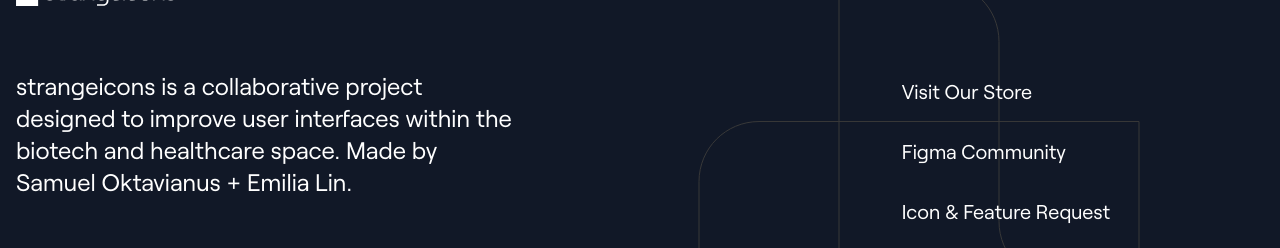
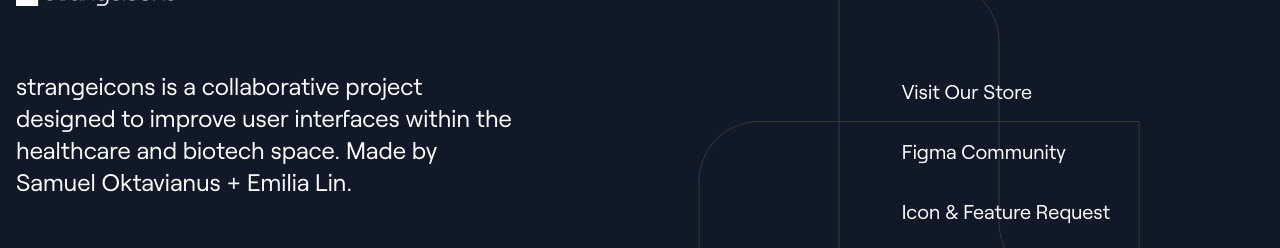
Before and after one commit to indigoscipio/strange-icons, a Next.js app: page / in a window 1280 px wide. Shown: the part 1273-1521 px from the top of the page. Built offline with nearby package versions, Linux system fonts and the light colour scheme; no server answers.

Commit message:
supabase update

```diff
--- a/components/Footer.jsx
+++ b/components/Footer.jsx
@@ -22,7 +22,7 @@ const Footer = () => {
           </Link>
           <h3 className="text-2xl font-normal">
             strangeicons is a collaborative project designed to improve user
-            interfaces within the biotech and healthcare space. Made by Samuel
+            interfaces within the healthcare and biotech space. Made by Samuel
             Oktavianus + Emilia Lin.
           </h3>
           <Link href="#section-icon-display">
```
